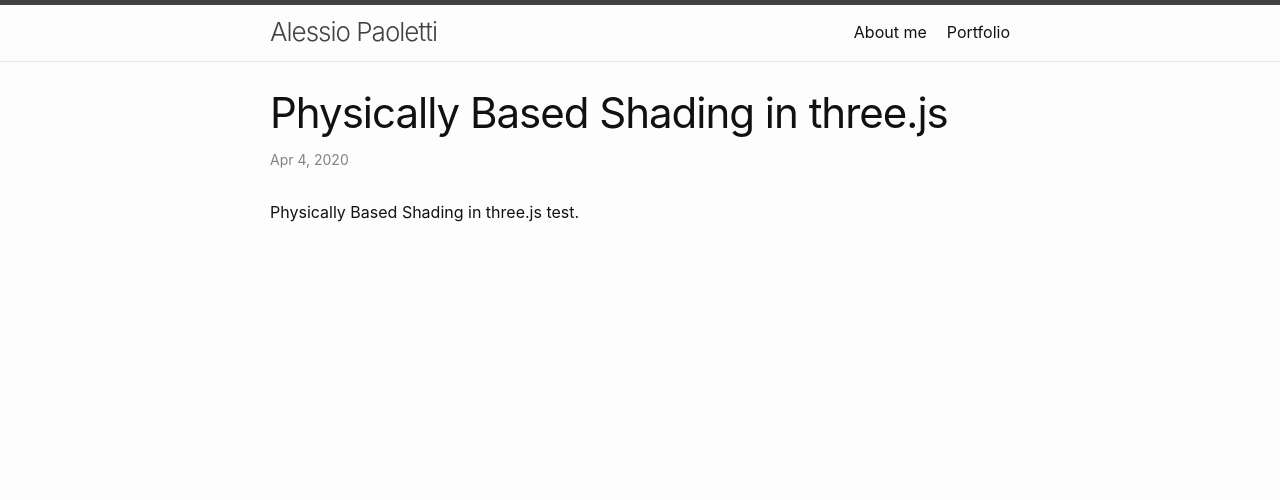
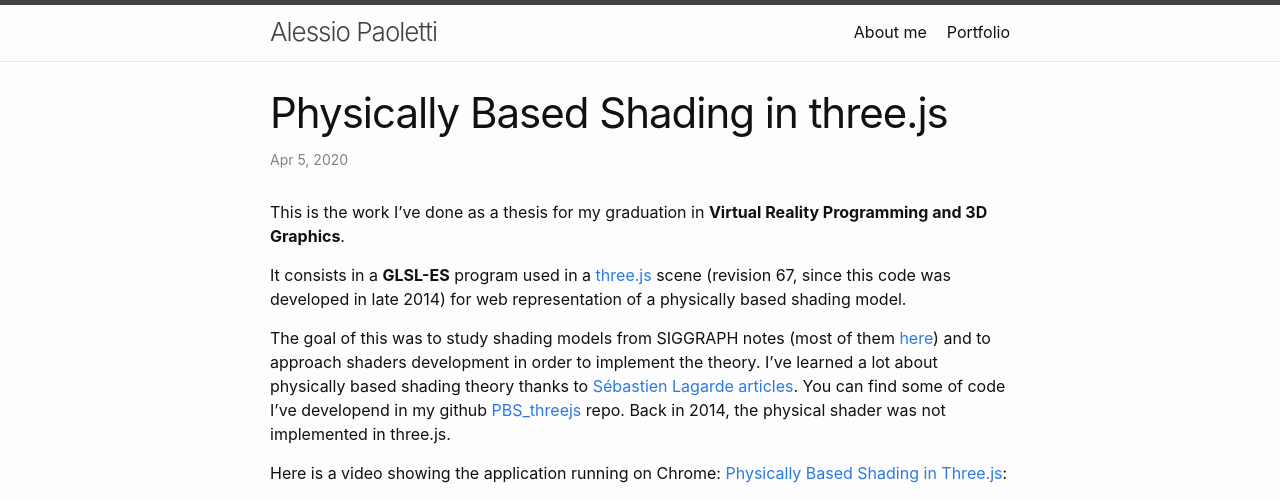
Before and after one commit to Ale32/ale32.github.io, a Jekyll site: the page built from portfolio/_posts/2020-04-05-pbs-threejs.md, in a window 1280 px wide. Shown: the top 500 px of the page. Built offline with Jekyll 4.4.1, drawn with Linux system fonts in a browser that asks for light colours; grey boxes are pictures that could not be loaded.

Commit message:
Updated portfolio posts

```diff
--- a/portfolio/_posts/2020-04-04-pbs-threejs.md
+++ /dev/null
@@ -1,9 +0,0 @@
----
-layout: post
-title: Physically Based Shading in three.js
-permalink: /portfolio/pbs_threejs
-date:   2020-04-04 11:00:00 +0100
-category: portfolio
----
-
-Physically Based Shading in three.js test.
--- /dev/null
+++ b/portfolio/_posts/2020-04-05-pbs-threejs.md
@@ -0,0 +1,17 @@
+---
+layout: post
+title: Physically Based Shading in three.js
+permalink: /portfolio/pbs_threejs
+date:   2020-04-05 11:00:00 +0100
+category: portfolio
+---
+
+This is the work I’ve done as a thesis for my graduation in **Virtual Reality Programming and 3D Graphics**.
+
+It consists in a **GLSL-ES** program used in a [three.js](https://threejs.org/) scene (revision 67, since this code was developed in late 2014) for web representation of a physically based shading model.
+
+The goal of this was to study shading models from SIGGRAPH notes (most of them [here](https://blog.selfshadow.com/publications/s2013-shading-course/)) and to approach shaders development in order to implement the theory. I've learned a lot about physically based shading theory thanks to [Sébastien Lagarde articles](https://seblagarde.wordpress.com/2011/08/17/hello-world/). You can find some of code I've developend in my github [PBS_threejs](https://github.com/Ale32/PBS_threejs) repo. Back in 2014, the physical shader was not implemented in three.js.
+
+Here is a video showing the application running on Chrome: [Physically Based Shading in Three.js](https://www.youtube.com/watch?v=eIMQb5TRfQg):
+
+<iframe width="560" height="315" src="https://www.youtube.com/embed/eIMQb5TRfQg" frameborder="0" allow="encrypted-media; picture-in-picture" allowfullscreen></iframe>
```
Also changed, not shown: portfolio/_posts/2020-04-04-raytracer.md (+14 -2 lines), portfolio/_posts/2020-04-01-demo.md (renamed from portfolio/_posts/2020-04-04-demo.md).
